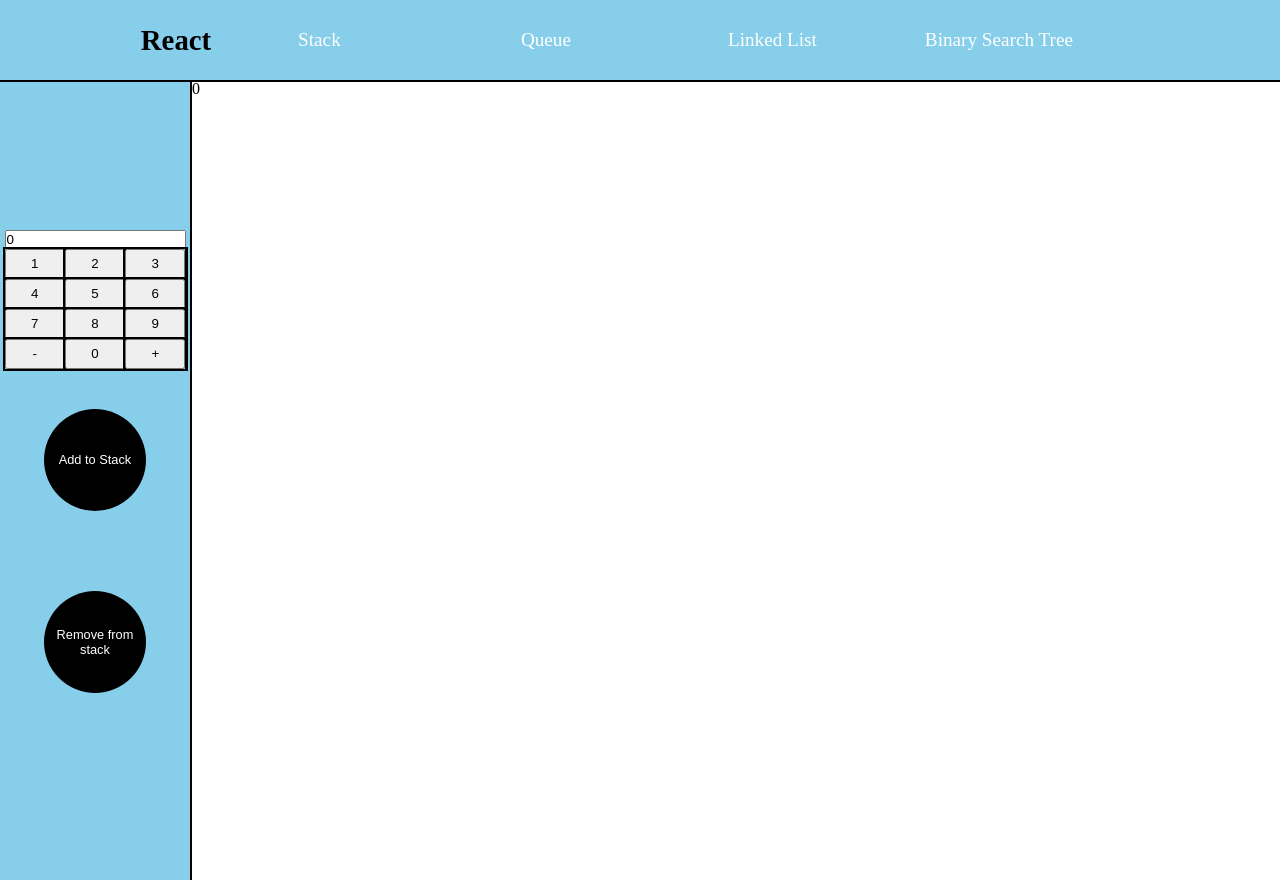
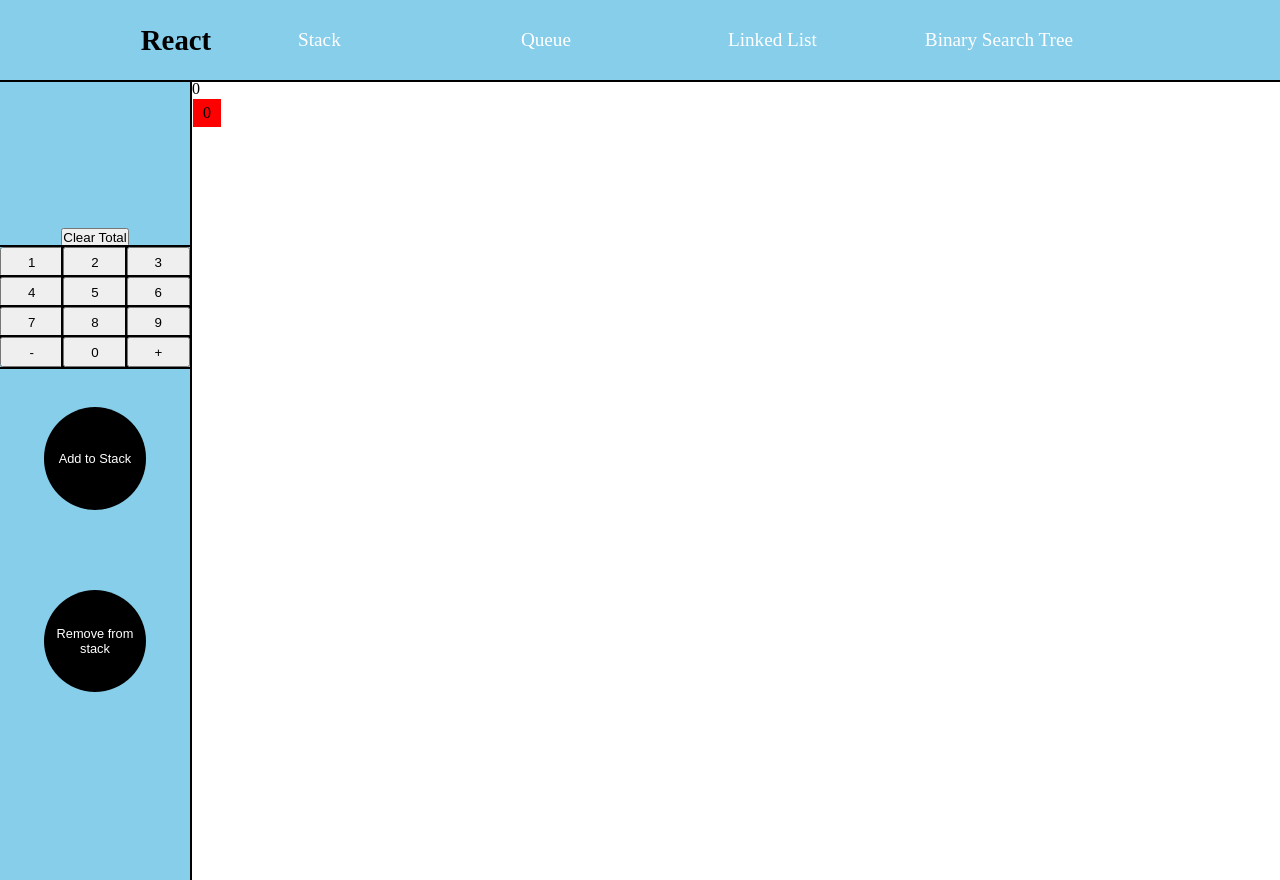
Before and after one commit to Alexander-Leon/AsyncWeekProject, a React (Create React App) app: page / in a window 1280 px wide. Built offline with nearby package versions, Linux system fonts and the light colour scheme.

Commit message:
somewhat working stack

```diff
--- a/src/App.js
+++ b/src/App.js
@@ -2,7 +2,7 @@ import React from 'react'
 import {BrowserRouter as Router, Route} from 'react-router-dom'
 import Navbar from './components/Navbar/Navbar.js'
 import useStyles from './App.styles'
-import rStack from './components/Stack/Stack.js'
+import Stack from './components/Stack/Stack.js'
 import Queue from './components/Queue/Queue.js'
 import LinkedList from './components/LinkedList/LinkedList.js'
 import BinarySearchTree from './components/BinarySearchTree/BinarySearchTree.js'
@@ -14,8 +14,8 @@ function App() {
    <Router>
      <Navbar />
      <main className={classes.app}>
-       <Route exact path='/' component={rStack}/>
-       <Route exact path='/stack' component={rStack}/>
+       <Route exact path='/' component={Stack}/>
+       <Route exact path='/stack' component={Stack}/>
        <Route exact path='/queue' component={Queue}/>
        <Route exact path='/linkedlist' component={LinkedList} />
        <Route exact path='/binarysearchtree' component={BinarySearchTree} />
--- a/src/components/SideBar.styles.js
+++ b/src/components/SideBar.styles.js
@@ -41,5 +41,25 @@ export default createUseStyles({
     cell: {
         outline: '2px solid black',
         cursor: 'pointer'
+    },
+    square: {
+        display: 'flex',
+        width: '28px',
+        height: '28px',
+        margin: '1px',
+        backgroundColor: 'red',
+        justifyContent: 'center',
+        alignItems: 'center',
+    },
+    stacksquare:{
+        display: 'flex',
+        width: '28px',
+        height: '28px',
+        margin: '20px',
+        backgroundColor: 'red',
+        justifyContent: 'center',
+        alignItems: 'center',
+        position: 'absolute',
+        bottom: '0'
     }
     })
--- /dev/null
+++ b/src/components/Stack/Block.js
@@ -0,0 +1,10 @@
+import React from 'react'
+
+const Block = (props) => {
+
+    return (
+    <div className={props.boxClass} id={props.id}>{props.num}</div>
+    )
+}
+
+export default Block
--- a/src/components/Stack/Stack.js
+++ b/src/components/Stack/Stack.js
@@ -1,22 +1,59 @@
 import React, {useState} from 'react'
 import useSideStyles from '../SideBar.styles'
 import {Stack} from '../DataStructures/Data'
+import Block from './Block'
+import anime from 'animejs'
 const Reactstack = () => {
 const classes = useSideStyles();
 const [stack, setStack] = useState(new Stack)
 const [inputNum, setInput] = useState(0)
 const [total, setTotal] = useState(0)
-console.log(stack)
+const [nums, setNums] = useState([])
+const [translateDistance, setDistance] = useState(1000)
+const children = []
+
 const removeClick = () => {
+    anime({
+        targets: '#target',
+        translateX: -(translateDistance),
+        easing: 'easeInOutSine',
+    })
     setTotal(total + stack.remove());
     setStack(stack);
+    nums.pop()
     setInput(0)
+    setDistance(translateDistance+25)
+
 }
+
+const addClick = () => {
+    stack.add(inputNum);
+    setNums([
+    ...nums,inputNum
+    ])
+    setStack(stack);
+    setInput(0);
+    setDistance(translateDistance-25)
+    anime({
+        targets: '#target',
+        translateX: translateDistance,
+        easing: 'easeInOutSine',
+    })
+}
+
+for (let i = 0; i < nums.length; i++){
+    if ((i+1 < nums.length)){
+    children.push(<div><Block key={i} number={i} id='' num={nums[i]} boxClass={classes.stacksquare} /></div>)
+    } else {
+    children.push(<div><Block key={i} number={i} id='target' num={nums[i]}  boxClass={classes.stacksquare}/></div>)
+    }
+}
+
+
 return (
 <div className={classes.window}>
 <div className={classes.sideBar}>
-    <div>
-    <input readOnly value={inputNum} ></input>
+    <button onClick={() => setTotal(0)}>Clear Total</button>
         <div className={classes.grid}>
             <button className={classes.cell} onClick={()=> setInput(1)}>1</button>
             <button className={classes.cell} onClick={()=> setInput(2)}>2</button>
@@ -31,12 +68,15 @@ return (
             <button className={classes.cell} onClick={()=> setInput(0)}>0</button>
             <button className={classes.cell} onClick={() => {inputNum >= 0 ? setInput(inputNum):setInput(inputNum*-1) }}>+</button>
         </div>
-    </div>
-    <button className={classes.button} onClick={() => {stack.add(inputNum); setStack(stack); setInput(0)}}>Add to Stack</button>
+    <button className={classes.button} onClick={() => addClick()}>Add to Stack</button>
     <button className={classes.button} onClick={() => {stack.top ? removeClick() : setTotal(total)} }>Remove from stack</button>
 </div>
 <div>
-   {total}
+    {total}
+<Block num={inputNum} boxClass={classes.square} />
+<div>
+{children}
+</div>
 </div>
 </div>
 )
--- a/src/index.css
+++ b/src/index.css
@@ -14,3 +14,7 @@ overflow: hidden;
   width: 100%;
   height: 100%;
 }
+
+#target {
+  color: green;
+}
```
